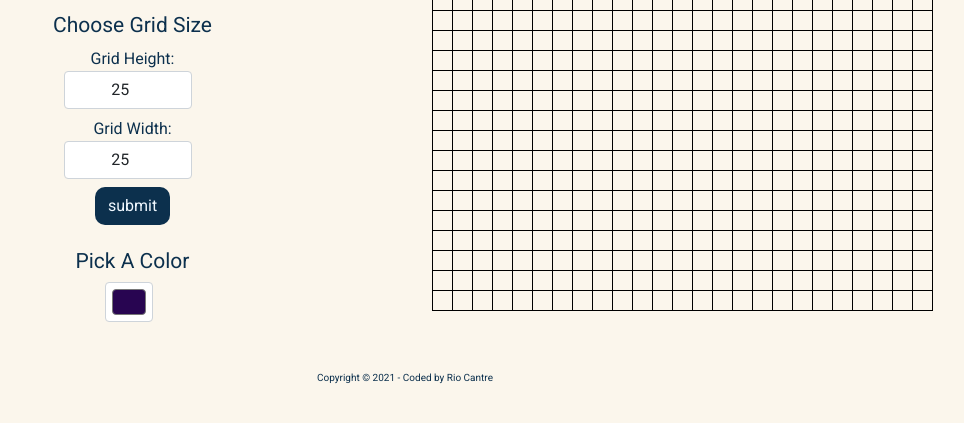
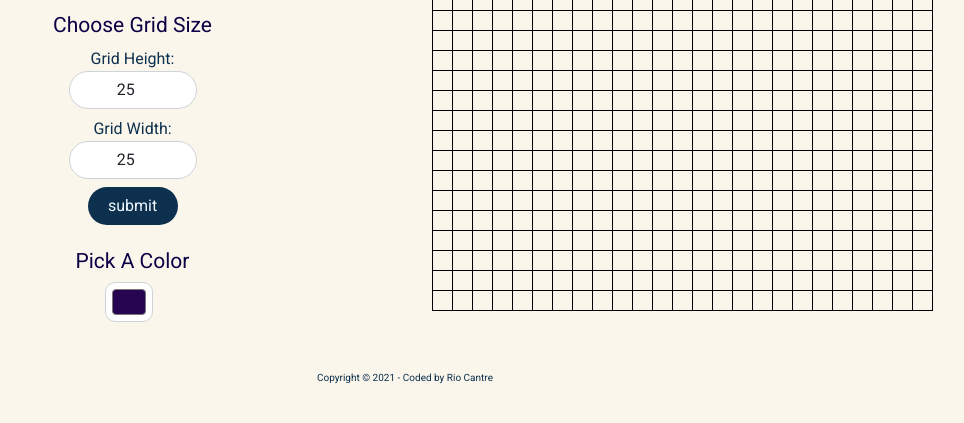
Before and after one commit to RioCantre/pixel-art-maker-project, a plain HTML site: page index.html in a window 1280 px wide. Shown: the part 339-762 px from the top of the page, without its empty margins (235-1199 px from the left). Drawn offline with nearby package versions, Linux system fonts and the light colour scheme; a web font is replaced by a local one.

Commit message:
updated css and html

```diff
--- a/index.html
+++ b/index.html
@@ -17,10 +17,9 @@
                 <h1 class="mt-5 ">Pixel Art Maker</h1>
                 <h3>Choose Grid Size</h3>
                 <form id="sizePicker">
-                    <div>
-                        Grid Height: <input class="form-control" type="number" id="inputHeight" name="height" min="1"
+                        Grid Height:
+                        <input class="form-control" type="number" id="inputHeight" name="height" min="1"
                             max="50" value="25">
-                    </div>
                     <div class="mt-2"> Grid Width:
                         <input class="form-control" type="number" id="inputWidth" name="width" min="1" max="50"
                             value="25">
--- a/style.css
+++ b/style.css
@@ -39,6 +39,7 @@ h2:first-of-type {
 }
 h3 {
   font-size: 21px;
+  color: var(--primary-color);
 }
 
 /* style for grids */
@@ -70,21 +71,29 @@ input[type="number"] {
 
 #inputHeight,
 #inputWidth {
-  margin-left: 25%;
+  margin-left: 27%;
   text-align: center;
+  border-radius: 20px;
 }
 .submit-button {
   background-color: var(--secondary-color);
   color: var(--sub-secondary-color);
-  border-radius: 10px;
+  border-radius: 20px;
+  transition: all 200ms ease;
+  width: 90px;
 }
 .submit-button:hover {
   color: var(--hover-color);
+  cursor: url("https://raw.githubusercontent.com/wesbos/CSS-Cursors/gh-pages/source/santahand.png"),
+    default;
 }
 
 /* main style for the color picker */
 #colorPicker {
   margin-left: 40%;
+  border-radius: 10px;
+  cursor: url("https://raw.githubusercontent.com/wesbos/CSS-Cursors/gh-pages/source/santahand.png"),
+    default;
 }
 
 /* style for footer */
@@ -99,6 +108,7 @@ footer a {
   color: var(--secondary-color);
   font-size: 10px;
   text-decoration: none;
+  transition: all 200ms ease;
 }
 footer a:hover {
   color: var(--hover-background-color);
```
